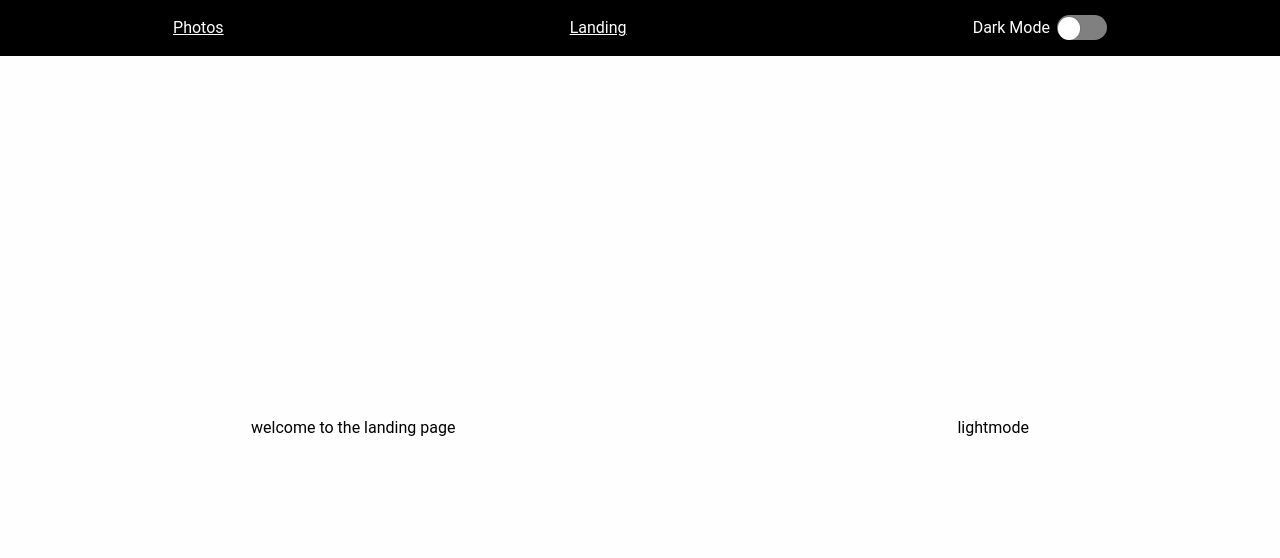
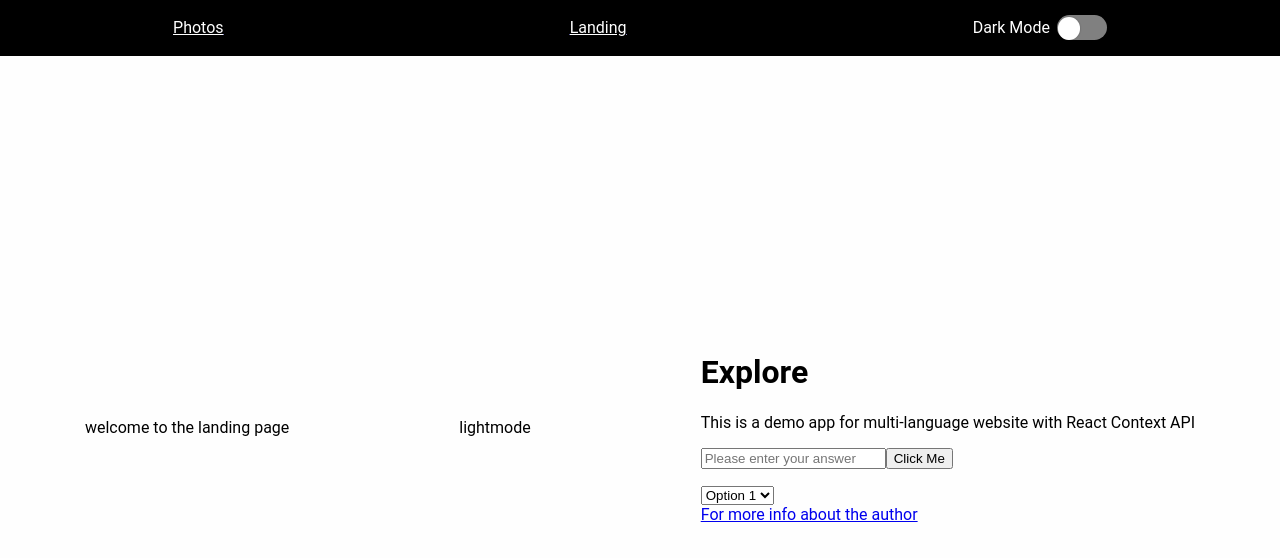
Before and after one commit to Jake-Egbert/darkmode, a React (Create React App) app: page / in a window 1280 px wide. Shown: the top 558 px of the page. Built offline with nearby package versions, Linux system fonts and the light colour scheme.

Commit message:
added main code for langauges

```diff
--- /dev/null
+++ b/src/components/context/LanguageContext.js
@@ -0,0 +1,38 @@
+import React, { useState, createContext, useContext } from "react";
+
+import { languageOptions, dictionaryList } from "../../languages";
+
+// create the language context with default selected language
+export const LanguageContext = createContext({
+  userLanguage: "en",
+  dictionary: dictionaryList.en,
+});
+
+// it provides the language context to app
+export function LanguageProvider({ children }) {
+  const defaultLanguage = window.localStorage.getItem("rcml-lang");
+  const [userLanguage, setUserLanguage] = useState(defaultLanguage || "en");
+
+  const provider = {
+    userLanguage,
+    dictionary: dictionaryList[userLanguage],
+    userLanguageChange: (selected) => {
+      const newLanguage = languageOptions[selected] ? selected : "en";
+      setUserLanguage(newLanguage);
+      window.localStorage.setItem("rcml-lang", newLanguage);
+    },
+  };
+
+  return (
+    <LanguageContext.Provider value={provider}>
+      {children}
+    </LanguageContext.Provider>
+  );
+}
+
+// get text according to id & current language
+export function Text({ tid }) {
+  const languageContext = useContext(LanguageContext);
+
+  return languageContext.dictionary[tid] || tid;
+}
--- a/src/components/pages/Landing.js
+++ b/src/components/pages/Landing.js
@@ -1,15 +1,28 @@
-import { useContext } from "react";
+import React, { useContext, useState } from "react";
 
+import { Text, LanguageContext } from "../context/LanguageContext";
 import { DarkModeContext } from "../context/DarkModeContext";
 
 const Landing = () => {
   const { darkMode } = useContext(DarkModeContext);
+  const [clickText, setClickText] = useState();
+  const [selectedOption, setSelectedOption] = useState();
+  const { dictionary } = useContext(LanguageContext);
 
   const landingProvider = () => {
     if (darkMode) {
       return <p>darkmode</p>;
     }
     return <p>lightmode</p>;
+  };
+  const selectOptions = ["option1", "option2", "option3"];
+
+  const handleClick = () => {
+    setClickText(<Text tid="buttonClicked" />);
+  };
+
+  const handleOptionChange = (e) => {
+    setSelectedOption(e.target.value);
   };
 
   return (
@@ -18,6 +31,40 @@ const Landing = () => {
     >
       <div>welcome to the landing page</div>
       <div className="example-text">{landingProvider()}</div>
+      <div>
+        <h1>
+          <Text tid="exploreHeader" />
+        </h1>
+        <p>
+          <Text tid="welcomeDescription" />
+        </p>
+
+        <div>
+          <input type="text" placeholder={dictionary.enterText} />
+          <button onClick={handleClick}>
+            <Text tid="clickMe" />
+          </button>
+          <p>{clickText}</p>
+        </div>
+
+        <div>
+          <select onChange={handleOptionChange} value={selectedOption}>
+            {selectOptions.map((option) => (
+              <option key={option} value={option}>
+                {dictionary[option]}
+              </option>
+            ))}
+          </select>
+        </div>
+
+        <a
+          href="https://halilcanozcelik.com"
+          target="_blank"
+          rel="noopener noreferrer"
+        >
+          <Text tid="aboutMe" />
+        </a>
+      </div>
     </div>
   );
 };
--- a/src/index.js
+++ b/src/index.js
@@ -2,13 +2,16 @@ import React from "react";
 import App from "./components/App";
 import ReactDOM from "react-dom/client";
 
+import { LanguageProvider } from "./components/context/LanguageContext";
 import { DarkModeProvider } from "./components/context/DarkModeContext";
 import "./styles/main.scss";
 const root = ReactDOM.createRoot(document.getElementById("root"));
 root.render(
   <React.StrictMode>
-    <DarkModeProvider>
-      <App />
-    </DarkModeProvider>
+    <LanguageProvider>
+      <DarkModeProvider>
+        <App />
+      </DarkModeProvider>
+    </LanguageProvider>
   </React.StrictMode>
 );
--- /dev/null
+++ b/src/languages/de.json
@@ -0,0 +1,11 @@
+{
+  "exploreHeader": "Erkunden",
+  "welcomeDescription": "Dies ist eine Demo-App für mehrsprachige Webseiten mit React Context API",
+  "clickMe": "Klick mich",
+  "aboutMe": "Weitere Informationen zum Autor",
+  "buttonClicked": "Sie haben auf die Schaltfläche geklickt",
+  "enterText": "Bitte gib deine Antwort ein",
+  "option1": "Möglichkeit 1",
+  "option2": "Möglichkeit 2",
+  "option3": "Möglichkeit 3"
+}
--- /dev/null
+++ b/src/languages/en.json
@@ -0,0 +1,11 @@
+{
+  "exploreHeader": "Explore",
+  "welcomeDescription": "This is a demo app for multi-language website with React Context API",
+  "clickMe": "Click Me",
+  "aboutMe": "For more info about the author",
+  "buttonClicked": "You clicked to button!",
+  "enterText": "Please enter your answer",
+  "option1": "Option 1",
+  "option2": "Option 2",
+  "option3": "Option 3"
+}
--- /dev/null
+++ b/src/languages/index.js
@@ -0,0 +1,11 @@
+import tr from "./tr.json";
+import en from "./en.json";
+import de from "./de.json";
+
+export const dictionaryList = { en, tr, de };
+
+export const languageOptions = {
+  en: "English",
+  tr: "Türkçe",
+  de: "Deutsch",
+};
--- /dev/null
+++ b/src/languages/tr.json
@@ -0,0 +1,11 @@
+{
+  "exploreHeader": "Keşfet",
+  "welcomeDescription": "React Context API ile çok dil destekli web sitesi örneği",
+  "clickMe": "Bana tıkla",
+  "aboutMe": "Yazar hakkinda daha fazlabilgi için..",
+  "buttonClicked": "Butona tıkladın!",
+  "enterText": "Cevabınızı girin",
+  "option1": "Secenek 1",
+  "option2": "Secenek 2",
+  "option3": "Secenek 3"
+}
```
Also changed, not shown: src/components/customComponents/LanguageSelector.js (added, +21 -0 lines).
